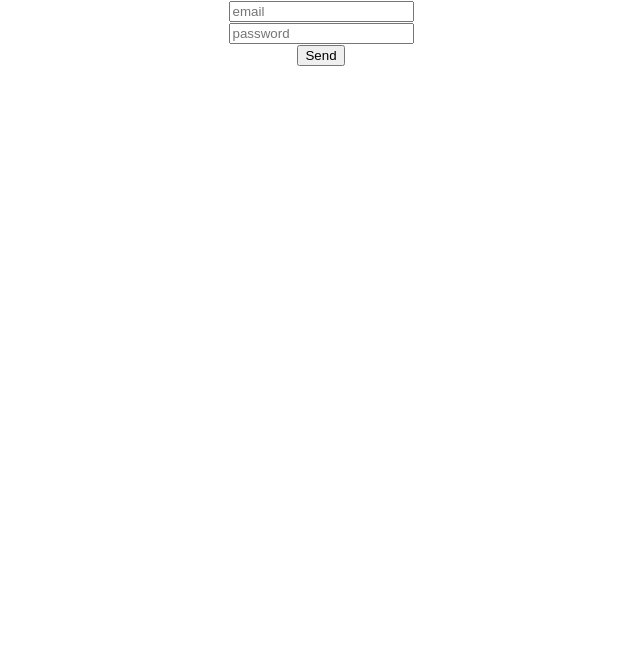
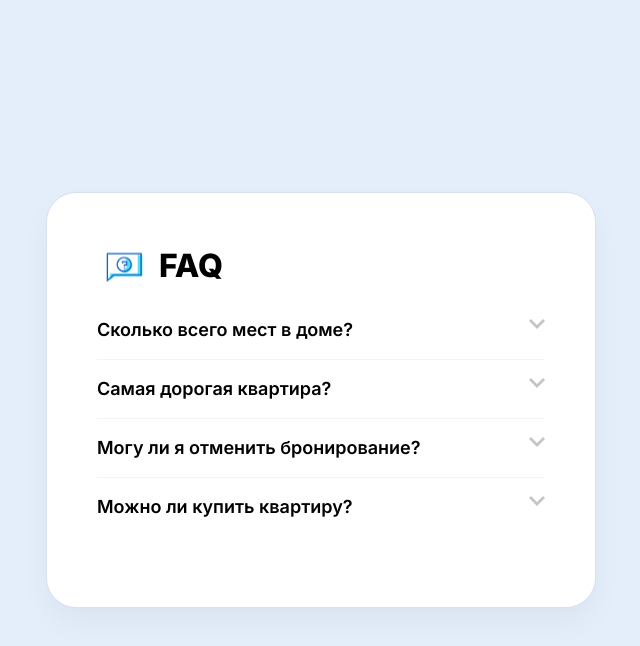
Before and after one commit to meowkameow/Archakov_React, a React (Create React App) app: page / in a window 1280 px wide. Shown: the top 646 px of the page, without its empty margins (319-959 px from the left). Built offline with nearby package versions, Linux system fonts and the light colour scheme.

Commit message:
lesson_3

```diff
--- a/src/index.js
+++ b/src/index.js
@@ -1,7 +1,7 @@
 import React from 'react';
 import ReactDOM from 'react-dom/client';
 import './index.css';
-import App from './lesson_2/App';
+import App from './lesson_3/App';
 
 
 const root = ReactDOM.createRoot(document.getElementById('root'));
--- /dev/null
+++ b/src/lesson_3/App.css
@@ -0,0 +1,114 @@
+@import url('https://fonts.googleapis.com/css2?family=Inter:wght@400;600;800&display=swap');
+
+* {
+  margin: 0;
+  padding: 0;
+  box-sizing: border-box;
+}
+
+body {
+  background-color: #e4edfa;
+  font-family: 'Inter', sans-serif;
+  font-weight: 400;
+  font-size: 14px;
+  color: #000;
+}
+
+#app {
+  display: flex;
+  justify-content: center;
+  align-items: center;
+  height: 100vh;
+}
+
+.app-container {
+  max-width: 550px;
+  padding: 53px 50px;
+  background: #ffffff;
+  border: 1px solid #d6e1f1;
+  box-shadow: 0px 15px 30px rgba(0, 0, 0, 0.04);
+  border-radius: 30px;
+}
+
+.app-title {
+  padding-left: 62px;
+  margin-bottom: 34px;
+  font-weight: 800;
+  font-size: 32px;
+  line-height: 39px;
+  background-image: url('./img/title-bg.svg');
+  background-repeat: no-repeat;
+  background-size: 54px;
+  background-position: left center;
+}
+
+/* Acordeon styles */
+.tab {
+  position: relative;
+  margin-bottom: 18px;
+  padding-bottom: 18px;
+  width: 100%;
+  overflow: hidden;
+  border-bottom: 1px solid #f3f3f3;
+}
+
+.tab:last-child {
+  border-bottom: 0;
+}
+
+.tab input {
+  position: absolute;
+  opacity: 0;
+  z-index: -1;
+}
+.tab label {
+  position: relative;
+  display: block;
+  background: #fff;
+  cursor: pointer;
+  font-weight: 600;
+  font-size: 18px;
+  line-height: 22px;
+}
+.blue label {
+  background: #2980b9;
+}
+.tab-content {
+  max-height: 0;
+  overflow: hidden;
+  -webkit-transition: max-height 0.35s;
+  -o-transition: max-height 0.35s;
+  transition: max-height 0.35s;
+}
+.tab-content p {
+  color: #6d6d6d;
+  padding: 14px 0 24px;
+  line-height: 22px;
+}
+/* :active */
+.tab.active .tab-content {
+  max-height: 100vh;
+}
+/* Icon */
+.tab label::after {
+  position: absolute;
+  content: '';
+  width: 16px;
+  height: 10px;
+  background-image: url('./img/arrow-tab.svg');
+  background-repeat: no-repeat;
+  background-position: center;
+  background-size: 16px;
+  right: 0;
+  top: 0px;
+  display: block;
+  line-height: 3;
+  text-align: center;
+  -webkit-transition: all 0.35s;
+  -o-transition: all 0.35s;
+  transition: all 0.35s;
+}
+
+.tab.active label::after {
+  transform: rotate(180deg);
+}
--- /dev/null
+++ b/src/lesson_3/App.js
@@ -0,0 +1,74 @@
+import './App.css';
+import React, { Component } from 'react';
+
+
+function QuestionList(){
+
+    const tabs = [
+        {
+            id: 1,
+            title: 'Сколько всего мест в доме?',
+            description:
+                'Lorem ipsum dolor sit amet consectetur adipisicing elit. Non quos nemo corporis velit culpa veritatis asperiores deserunt, commodi ipsum at? Esse quibusdam dignissimos recusandae enim. Eaque expeditaeum provident totam!',
+        },
+        {
+            id: 2,
+            title: 'Самая дорогая квартира?',
+            description:
+                'Lorem ipsum dolor sit amet consectetur adipisicing elit. Maxime fuga deserunt aliquid voluptatum ad, molestiae dicta officiis animi ummollitia, reiciendis a cum ratione veritatis cupiditate voluptatem.Consectetur, exercitationem magnam.',
+        },
+        {
+            id: 3,
+            title: 'Могу ли я отменить бронирование?',
+            description: 'Да, вы можете отменить забронированную квартиру в течение 3 дней.',
+        },
+        {
+            id: 4,
+            title: 'Можно ли купить квартиру?',
+            description:
+                'Lorem ipsum dolor sit amet consectetur adipisicing elit. Est commodi itaque ratione voluptatem dolores iusto aperiam adipisci incidunt perspiciatis ullam! Repellat accusamus rerum excepturi minus delectus? Consequatur libero nemo alias.',
+        },
+    ];
+
+
+
+
+    const [activeId, setActiveId] = React.useState();
+
+    //функция для проверки какой таб активен
+    function onClickLabel(){
+
+    }
+
+
+    const newTabsArr = tabs.map(t => {
+        return <div className={activeId == t.id?"tab active":"tab"}>
+            <input id={t.id} type="checkbox" name="tabs"/>
+            <label htmlFor="tab-two" onClick={()=> setActiveId(t.id)}>{t.title}</label>
+            <div className="tab-content">
+                <p>{t.description}</p>
+            </div>
+        </div>
+        }
+    )
+
+    return(
+            <div id="app">
+                <div className="app-container">
+                    <h1 className="app-title">FAQ</h1>
+                    <div className="app-tabs">
+                        {newTabsArr}
+                    </div>
+                </div>
+        </div>
+    )
+}
+
+function App() {
+  return (<div className="App">
+   <QuestionList/>
+      </div>
+  );
+}
+
+export default App;
```
Also changed, not shown: src/lesson_3/img/arrow-tab.svg (added), src/lesson_3/img/title-bg.svg (added).
